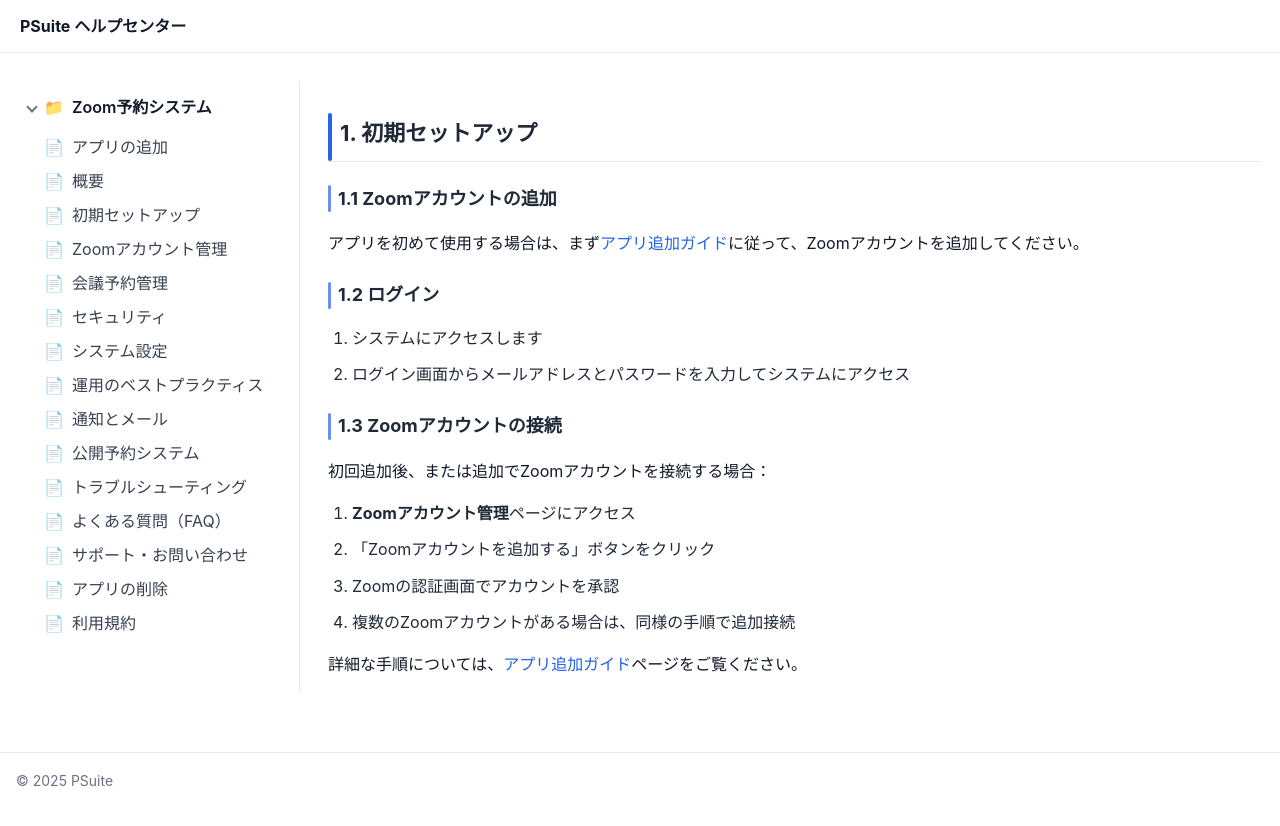
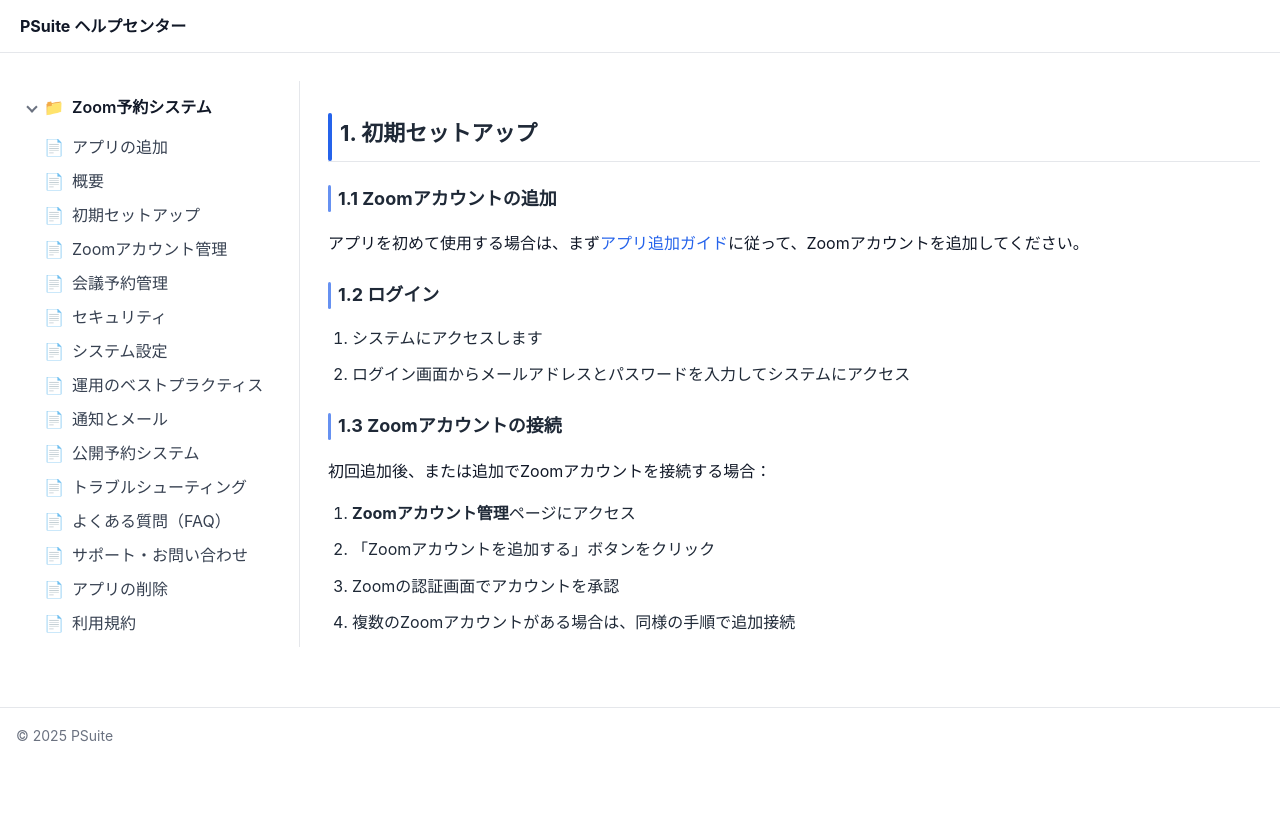
Before and after one commit to bizer-prjai/psuite_docs, a Jekyll site: the page built from docs/zoom/02-setup.md, in a window 1280 px wide. Shown: the top 826 px of the page. Built offline with Jekyll 4.4.1, drawn with Linux system fonts in a browser that asks for light colours.

Commit message:
docs/zoom/02-setup.md: 重複する参照リンクを削除
Co-Authored-By: ryo_masuda <mrra4611@gmail.com>

```diff
--- a/docs/zoom/02-setup.md
+++ b/docs/zoom/02-setup.md
@@ -22,5 +22,3 @@ permalink: /zoom/setup/
 2. 「Zoomアカウントを追加する」ボタンをクリック
 3. Zoomの認証画面でアカウントを承認
 4. 複数のZoomアカウントがある場合は、同様の手順で追加接続
-
-詳細な手順については、[アプリ追加ガイド](/zoom/installation/)ページをご覧ください。
```
